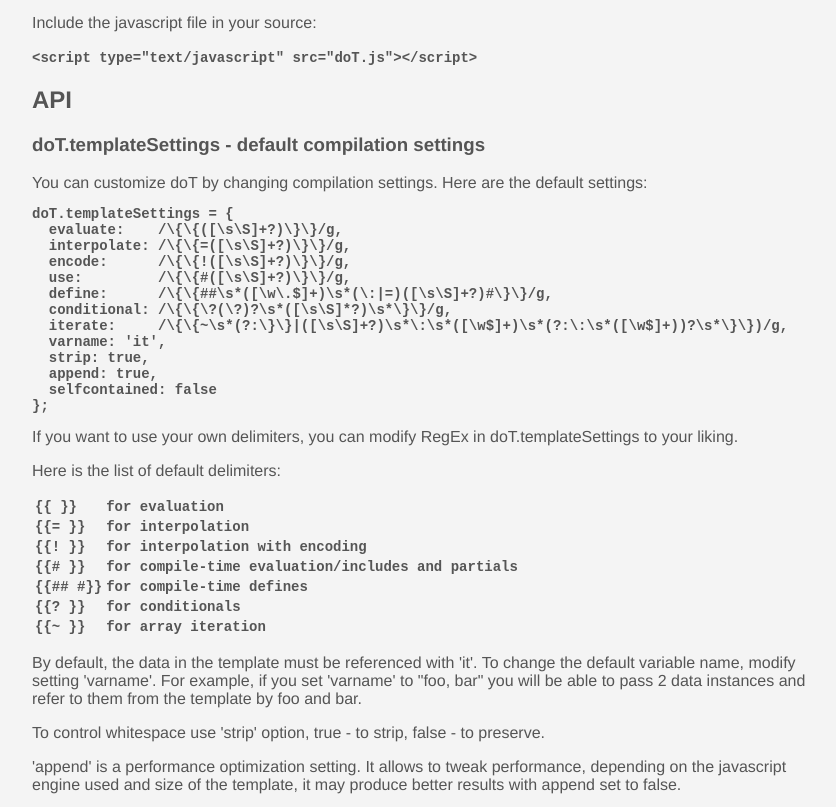
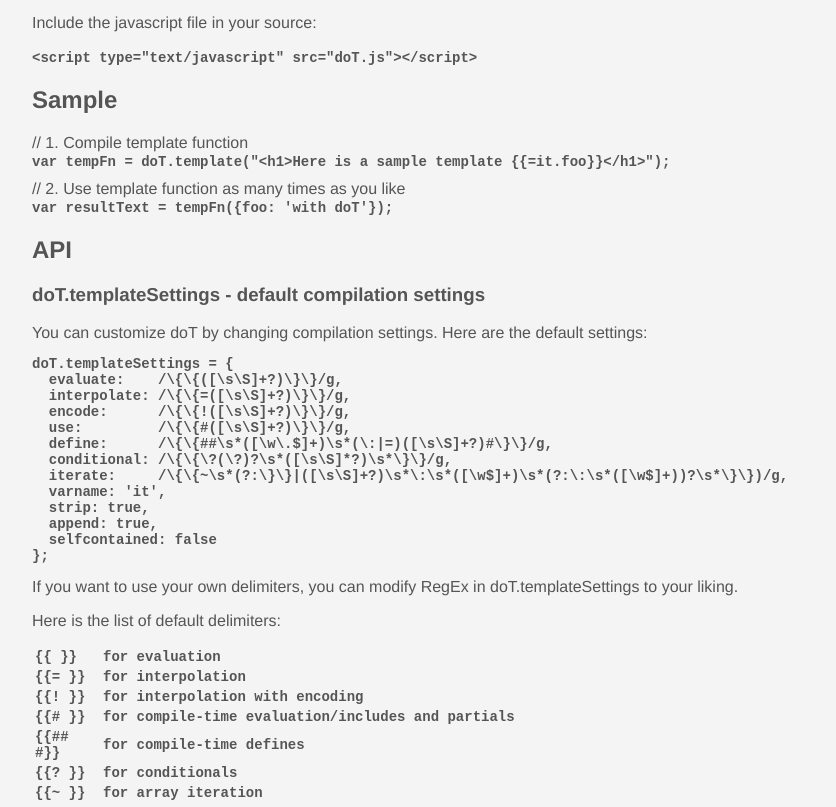
Before and after one commit to olado/olado.github.com, a plain HTML site: page doT/index.html in a window 1280 px wide. Shown: the part 2260-3067 px from the top of the page, without its empty margins (208-1044 px from the left). Drawn offline with nearby package versions, Linux system fonts and the light colour scheme; a script that the page names is missing.

Commit message:
docs update

```diff
--- a/doT/index.html
+++ b/doT/index.html
@@ -118,6 +118,12 @@ Then use require('dot') in your code.
 Include the javascript file in your source:
 <p><code>&lt;script type="text/javascript" src="doT.js"&gt;&lt;/script&gt;</code></p>
 
+<h2>Sample</h2>
+<div>// 1. Compile template function</div>
+<code>var tempFn = doT.template("&lt;h1&gt;Here is a sample template {{=it.foo}}&lt;/h1&gt;");</code>
+<div style="margin-top:10px">// 2. Use template function as many times as you like</div>
+<code>var resultText = tempFn({foo: 'with doT'});</code>
+
 <h2>API</h2>
 <h3>doT.templateSettings - default compilation settings</h3>
 You can customize doT by changing compilation settings. Here are the default settings:
@@ -139,6 +145,7 @@ If you want to use your own delimiters, you can modify RegEx in doT.templateSett
 <p>Here is the list of default delimiters:</p>
 <code>
 <table>
+<col width="66"/>
 <tbody>
 <tr><td>{{  }}</td><td>for evaluation</td></tr>
 <tr><td>{{= }}</td><td>for interpolation</td></tr>
```
Also changed, not shown: index.html (+6 -0 lines).
